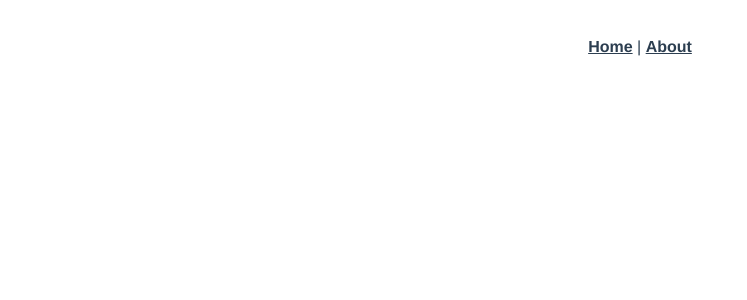
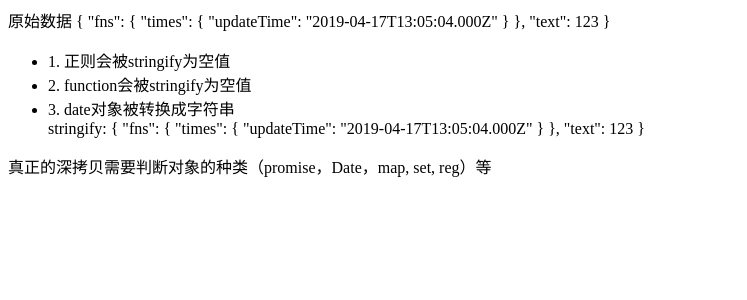
Before and after one commit to maoziwocao/learn, a Vue app: page /#/deepClone in a window 1280 px wide. Shown: the top 300 px of the page, without its empty margins (0-747 px from the left). Built offline with nearby package versions, Linux system fonts and the light colour scheme.

Commit message:
feat(deepclone): 添加深拷贝文件

```diff
--- a/src/App.vue
+++ b/src/App.vue
@@ -1,11 +1,5 @@
 <template>
-  <div id="app">
-    <div id="nav">
-      <router-link to="/">Home</router-link> |
-      <router-link to="/about">About</router-link>
-    </div>
-    <router-view/>
-  </div>
+  <router-view/>
 </template>
 
 <style lang="less">
--- /dev/null
+++ b/src/components/DeepClone.vue
@@ -0,0 +1,41 @@
+<template>
+  <div>
+    原始数据 {{infos}}
+    <ul>
+      <li>1. 正则会被stringify为空值</li>
+      <li>2. function会被stringify为空值</li>
+      <li>3. date对象被转换成字符串</li>
+      stringify: {{stringifyInfos}}
+    </ul>
+    <p>真正的深拷贝需要判断对象的种类（promise，Date，map, set, reg）等</p>
+  </div>
+</template>
+
+<script>
+export default {
+  data() {
+    return {
+      infos: {
+        fns: {
+          fn1() {
+            console.log();
+          },
+          times: {
+            updateTime: new Date(),
+          },
+        },
+        text: 123,
+      },
+      stringifyInfos: '',
+    };
+  },
+  methods: {
+    stringifyClone() {
+      this.stringifyInfos = JSON.parse(JSON.stringify(this.infos));
+    },
+  },
+  mounted() {
+    this.stringifyClone();
+  },
+};
+</script>
--- a/src/router.js
+++ b/src/router.js
@@ -1,6 +1,6 @@
 import Vue from 'vue';
 import Router from 'vue-router';
-import Home from './views/Home.vue';
+import Nav from './views/Nav.vue';
 
 Vue.use(Router);
 
@@ -8,8 +8,8 @@ export default new Router({
   routes: [
     {
       path: '/',
-      name: 'home',
-      component: Home,
+      name: 'nav',
+      component: Nav,
     },
     {
       path: '/about',
@@ -19,5 +19,15 @@ export default new Router({
       // which is lazy-loaded when the route is visited.
       component: () => import(/* webpackChunkName: "about" */ './views/About.vue'),
     },
+    {
+      path: '/home',
+      name: 'home',
+      component: () => import('./views/Home.vue'),
+    },
+    {
+      path: '/deepClone',
+      name: 'deepClone',
+      component: () => import('./components/DeepClone.vue'),
+    },
   ],
 });
--- a/src/views/Home.vue
+++ b/src/views/Home.vue
@@ -1,13 +1,12 @@
 <template>
   <div class="home">
-    <img alt="Vue logo" src="../assets/logo.png">
     <HelloWorld msg="Welcome to Your Vue.js App"/>
   </div>
 </template>
 
 <script>
 // @ is an alias to /src
-import HelloWorld from '@/components/HelloWorld.vue';
+import HelloWorld from 'components/HelloWorld.vue';
 
 export default {
   name: 'home',
--- /dev/null
+++ b/src/views/Nav.vue
@@ -0,0 +1,13 @@
+<template>
+  <div>
+    <router-link to='./home'>home</router-link>
+    <router-link to='./deepClone'>deepClone</router-link>
+  </div>
+</template>
+
+<style lang="less" scoped>
+div > a {
+  display: inline-block;
+  padding: 5px 20px;
+}
+</style>
--- /dev/null
+++ b/vue.config.js
@@ -0,0 +1,14 @@
+const path = require('path');
+
+function resolve(dir) {
+  return path.join(__dirname, dir);
+}
+
+module.exports = {
+  lintOnSave: true,
+  chainWebpack: (config) => {
+    config.resolve.alias
+      .set('@', resolve('src'))
+      .set('components', resolve('src/components'));
+  },
+};
```
Also changed, not shown: .eslintrc.js.
